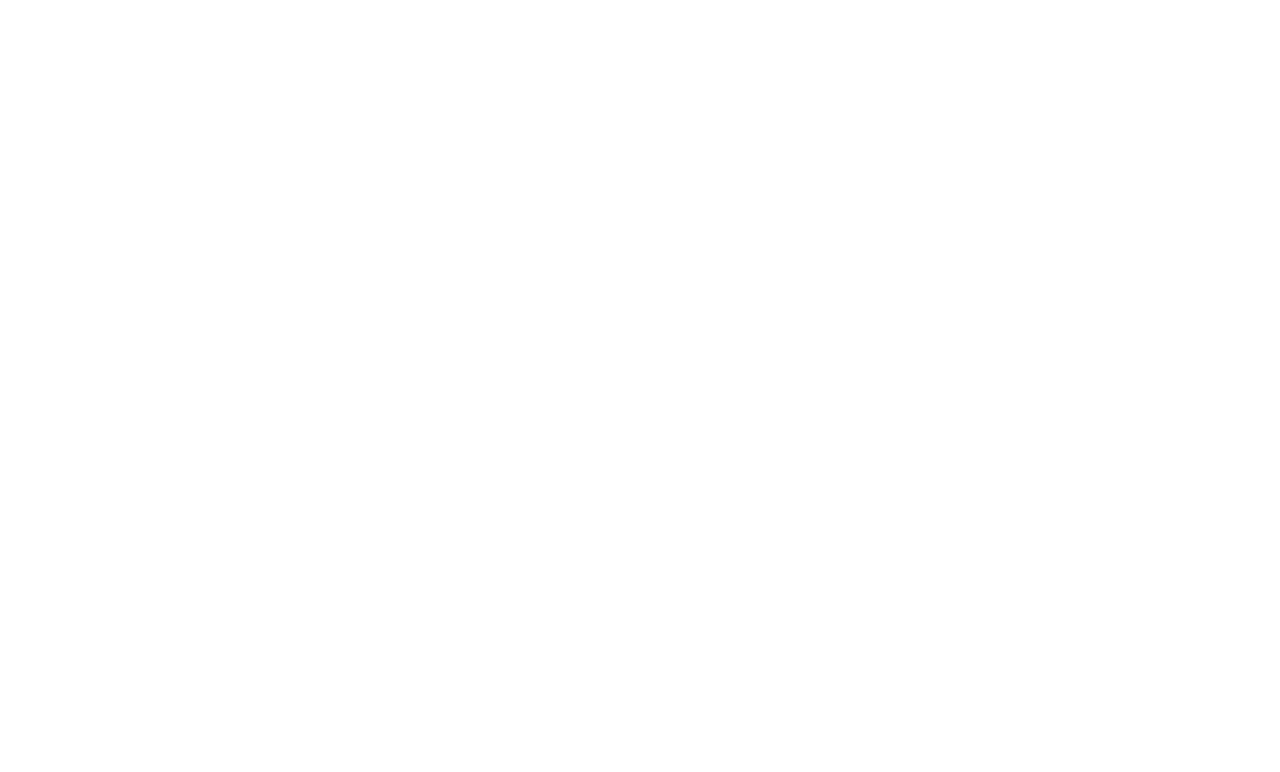
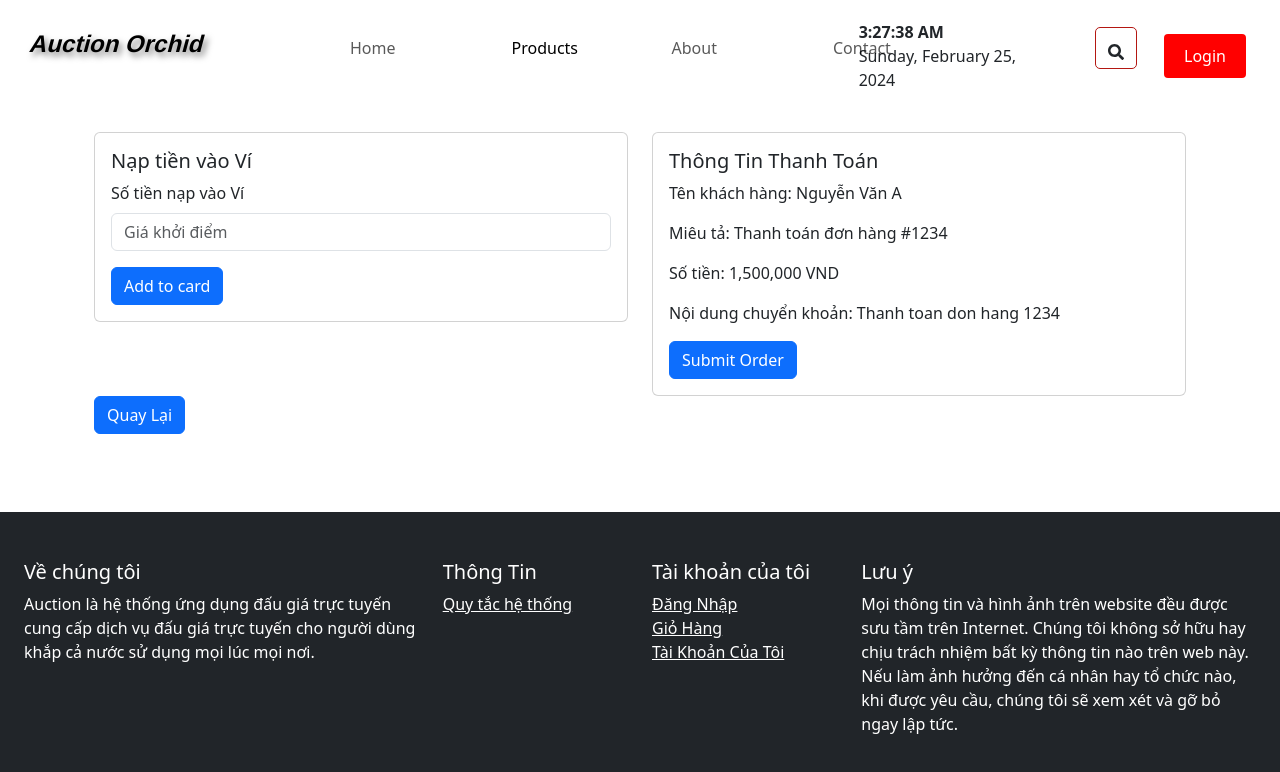
Before and after one commit to Phat07/fe_SWD, a React (Vite) app: page /paid-item in a window 1280 px wide. Before the commit this address had no page. Shown: the top 772 px of the page. Built offline with nearby package versions, Linux system fonts and the light colour scheme.

Commit message:
create new Page

```diff
--- a/src/App.jsx
+++ b/src/App.jsx
@@ -9,6 +9,7 @@ import Payment from "./components/pages/Payment";
 import RoomAuctionPage from "./components/pages/AuctionRoom/RoomAuctionPage"
 import DetailPage from "./components/pages/DetailPage";
 import CreateAuctionProductForm from "./components/pages/CreateAuctionPage";
+import PaidItem from "./components/pages/PaidItem";
 
 function App() {
   return (
@@ -22,6 +23,7 @@ function App() {
         <Route path="/payment" element={<Payment />} />
         <Route path="/room-auction" element={<RoomAuctionPage />} />
         <Route path="/create" element={<CreateAuctionProductForm />} />
+        <Route path="/paid-item" element={<PaidItem />} />
       </Routes>
     </>
   );
--- /dev/null
+++ b/src/components/pages/PaidItem.jsx
@@ -0,0 +1,67 @@
+// import React from 'react';
+import { Container, Row, Col, Card, Button, Form } from 'react-bootstrap';
+import { useNavigate} from "react-router-dom";
+import Header from "../Header";
+import Footer from "../Footer";
+import React, { useState } from 'react';
+function PaidItem() {
+    const [addMonney, setAddMoney] = useState('');
+    const navigate = useNavigate();
+    const paymentInfo = {
+        customerName: 'Nguyễn Văn A',
+        description: 'Thanh toán đơn hàng #1234',
+        amount: '1,500,000 VND',
+        transferContent: 'Thanh toan don hang 1234'
+      };
+    return (
+      <div className="app-container">
+        <div className="header-container">
+          <Header />
+        </div>
+        <div className="body-container">
+          <div className="container" style={{ marginBottom: "20px" }}>
+          <Container>
+      <Row className="justify-content-md-center" mb={4}>
+      <Col xs={12} md={6}>
+          <Card>
+            <Card.Body>
+              <Card.Title>Nạp tiền vào Ví </Card.Title>
+              <Form.Group className="mb-3">
+                  <Form.Label>Số tiền nạp vào Ví</Form.Label>
+                  <Form.Control type="number" placeholder="Giá khởi điểm" value={addMonney} onChange={(e) => setAddMoney(e.target.value)} />
+                </Form.Group>
+            <Button color="primary" md={2}>
+              Add to card
+            </Button>
+            </Card.Body>
+          </Card>
+        </Col>
+        <Col xs={12} md={6}>
+          <Card>
+            <Card.Body>
+              <Card.Title>Thông Tin Thanh Toán</Card.Title>
+              <Card.Text>Tên khách hàng: {paymentInfo.customerName}</Card.Text>
+              <Card.Text>Miêu tả: {paymentInfo.description}</Card.Text>
+              <Card.Text>Số tiền: {paymentInfo.amount}</Card.Text>
+              <Card.Text>Nội dung chuyển khoản: {paymentInfo.transferContent}</Card.Text>
+              <Button color="primary" md={2} onClick={() => navigate("/payment")}>
+              Submit Order
+            </Button>
+            </Card.Body>
+          </Card>
+        </Col>
+      </Row>
+      <Button color="primary" onClick={() => navigate(-1)}>
+            Quay Lại
+        </Button>
+    </Container>
+    </div>
+        </div>
+        <div className="footer-container">
+          <Footer />
+        </div>
+      </div>
+    );
+  }
+
+export default PaidItem;
```
